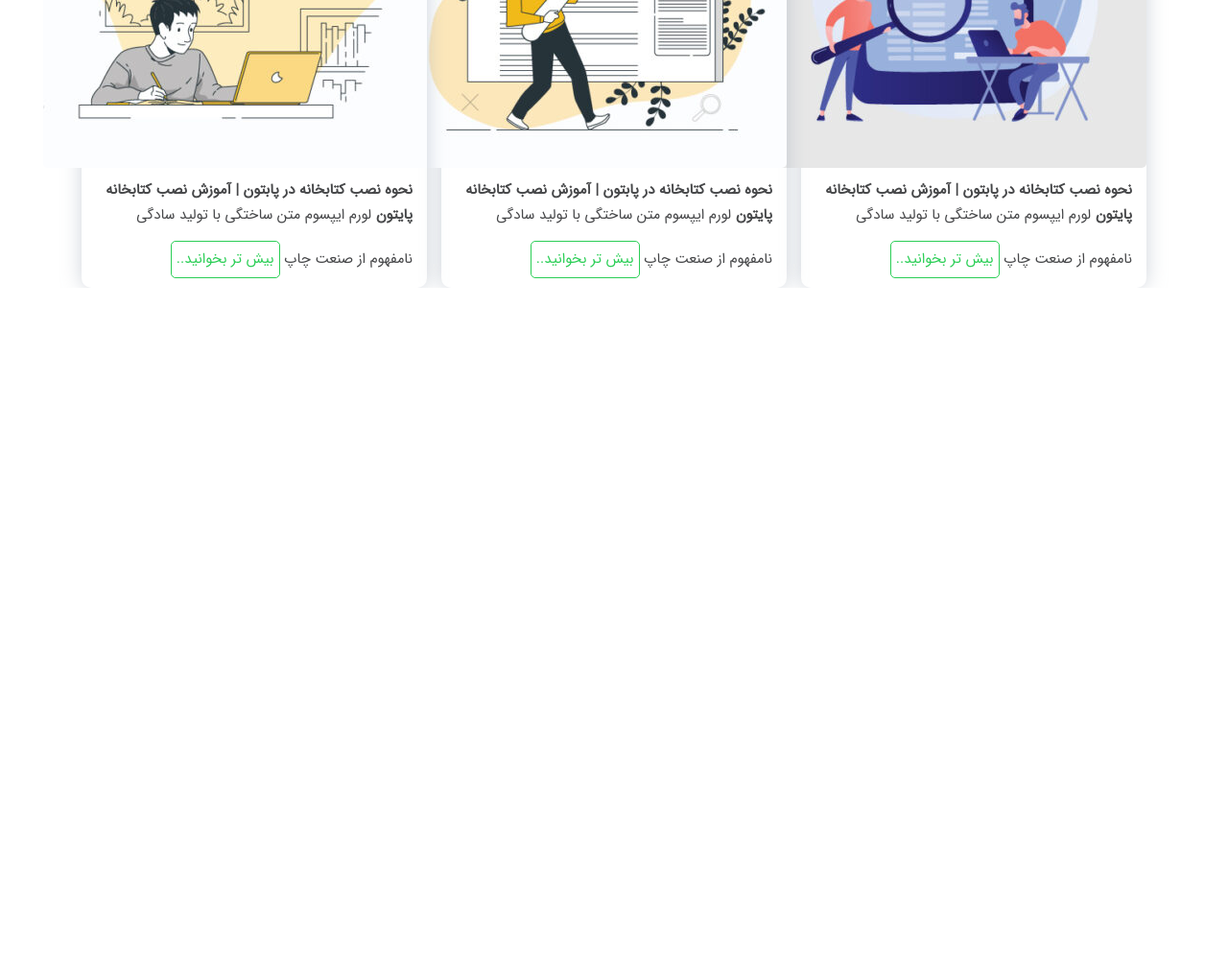
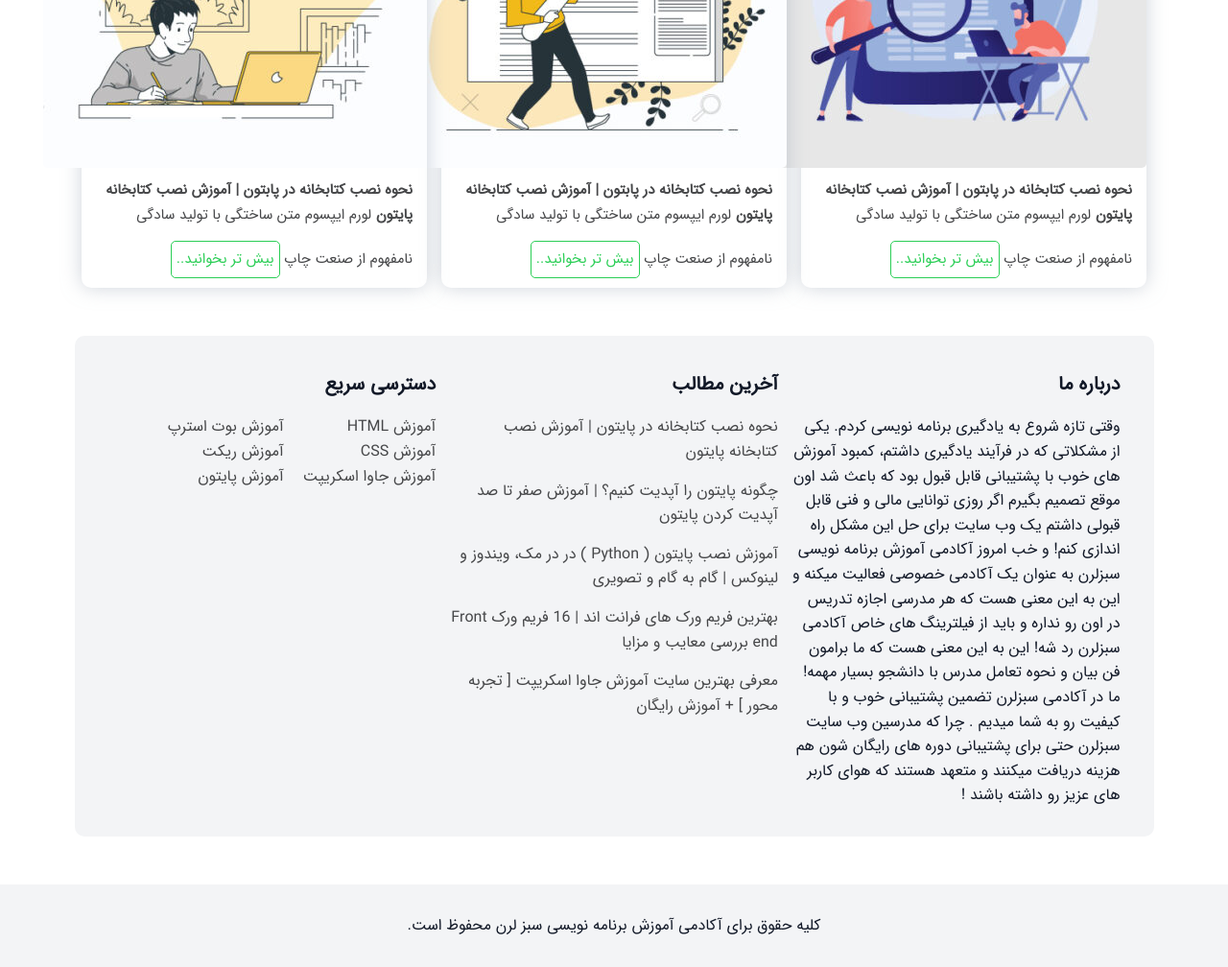
Before and after one commit to Hossein-NP/SabzLearn-Advanced, a plain HTML site: page index.html in a window 1280 px wide. Shown: the part 3918-4926 px from the top of the page at 96% size. Before the commit the page ends 4218 px from the top, so only its background shows below. Drawn offline with nearby package versions, Linux system fonts and the light colour scheme.

Commit message:
footer styles

```diff
--- a/css/index.css
+++ b/css/index.css
@@ -537,3 +537,50 @@ i {
   background-color: var(--primary-color);
 }
 /* Finish articles styles  */
+
+/* Start footr styles  */
+.footer {
+  margin-top: 5rem;
+}
+.footer-widgets {
+  background-color: var(--color-gray-100);
+  border-radius: 1rem;
+  padding: 2rem 3.5rem;
+}
+
+.footer-widgets__item {
+  text-align: right;
+  color: var(--color-gray-900);
+}
+
+.footer-widgets__title {
+  font-size: var(--fs-h3);
+  font-weight: bold;
+}
+
+.footer-widgets__text, .footer-widgets__links {
+  text-align: right;
+  margin-top: 1.5rem;
+}
+
+.footer-widgets__links {
+  display: flex;
+  flex-direction: column;
+  gap: 1.5rem;
+}
+
+.footer-widgets__course {
+  display: flex;
+  align-items: center;
+  gap: 2rem;
+  margin-top: 1.5rem;
+}
+
+.footer__copyright {
+  background-color: var(--color-gray-100);
+  text-align: center;
+  margin-top: 5rem;
+  padding: 3rem 0;
+  color: var(--color-gray-900);
+}
+/* Finish footr styles  */
--- a/index.html
+++ b/index.html
@@ -1131,6 +1131,102 @@
      </section>
     <!-- Finish artticles section  -->
 
+    <!-- Start footer section  -->
+    <footer class="footer">
+      <div class="container">
+        <div class="footer-widgets">
+          <div class="row">
+            <div class="col-4">
+              <div class="footer-widgets__item">
+                <span class="footer-widgets__title">
+                  درباره ما
+                </span>
+                <p class="footer-widgets__text">
+                  وقتی تازه شروع به یادگیری برنامه نویسی کردم. یکی از مشکلاتی که در فرآیند یادگیری داشتم، کمبود آموزش های خوب با پشتیبانی قابل قبول بود که باعث شد اون موقع تصمیم بگیرم اگر روزی توانایی مالی و فنی قابل قبولی داشتم یک وب سایت برای حل این مشکل راه اندازی کنم! و خب امروز آکادمی آموزش برنامه نویسی سبزلرن به عنوان یک آکادمی خصوصی فعالیت میکنه و این به این معنی هست که هر مدرسی اجازه تدریس در اون رو نداره و باید از فیلترینگ های خاص آکادمی سبزلرن رد شه! این به این معنی هست که ما برامون فن بیان و نحوه تعامل مدرس با دانشجو بسیار مهمه! ما در آکادمی سبزلرن تضمین پشتیبانی خوب و با کیفیت رو به شما میدیم . چرا که مدرسین وب سایت سبزلرن حتی برای پشتیبانی دوره های رایگان شون هم هزینه دریافت میکنند و متعهد هستند که هوای کاربر های عزیز رو داشته باشند !
+                </p>
+              </div>
+            </div>
+            <div class="col-4">
+              <div class="footer-widgets__item">
+                <span class="footer-widgets__title">
+                  آخرین مطالب
+                </span>
+                <div class="footer-widgets__links">
+                  <a href="#" class="footer-widgets__link">
+                    نحوه نصب کتابخانه در پایتون | آموزش نصب کتابخانه پایتون
+                  </a>
+                  <a href="#" class="footer-widgets__link">
+                    چگونه پایتون را آپدیت کنیم؟ | آموزش صفر تا صد آپدیت کردن پایتون
+                  </a>
+                  <a href="#" class="footer-widgets__link">
+                    آموزش نصب پایتون ( Python ) در در مک، ویندوز و لینوکس | گام به گام و تصویری
+                  </a>
+                  <a href="#" class="footer-widgets__link">
+                    بهترین فریم ورک های فرانت اند | 16 فریم ورک Front end بررسی معایب و مزایا
+                  </a>
+                  <a href="#" class="footer-widgets__link">
+                    معرفی بهترین سایت آموزش جاوا اسکریپت [ تجربه محور ] + آموزش رایگان
+                  </a>
+                </div>
+              </div>
+            </div>
+            <div class="col-4">
+              <div class="footer-widgets__item">
+                <span class="footer-widgets__title">
+                  دسترسی سریع
+                </span>
+                <div class="footer-widgets__course">
+                  <ul class="footer-widgets__course-links">
+                    <li>
+                      <a href="#" class="footer-widgets__course-link">
+                       آموزش HTML
+                      </a>
+                    </li>
+                    <li>
+                      <a href="#" class="footer-widgets__course-link">
+                        آموزش CSS
+                      </a>
+                    </li>
+                    <li>
+                      <a href="#" class="footer-widgets__course-link">
+                        آموزش جاوا اسکریپت
+                      </a>
+                    </li>
+                  </ul>
+                  <ul class="footer-widgets__course-links">
+                    <li>
+                      <a href="#" class="footer-widgets__course-link">
+                        آموزش بوت استرپ
+                      </a>
+                    </li>
+                    <li>
+                      <a href="#" class="footer-widgets__course-link">
+                        آموزش ریکت
+                      </a>
+                    </li>
+                    <li>
+                      <a href="#" class="footer-widgets__course-link">
+                        آموزش پایتون
+                      </a>
+                    </li>
+                  </ul>
+                </div>
+              </div>
+            </div>
+          </div>
+        </div>
+      </div>
+      <div class="footer__copyright">
+        کلیه حقوق برای آکادمی آموزش برنامه نویسی سبز لرن محفوظ است.
+      </div>
+    </footer>
+    <!-- Finish footer section  -->
+
+
+
+
+
+
 
     <script src="js/app.js"></script>
     <script src="vendor/FontAwesome5/all.min.js"></script>
```
